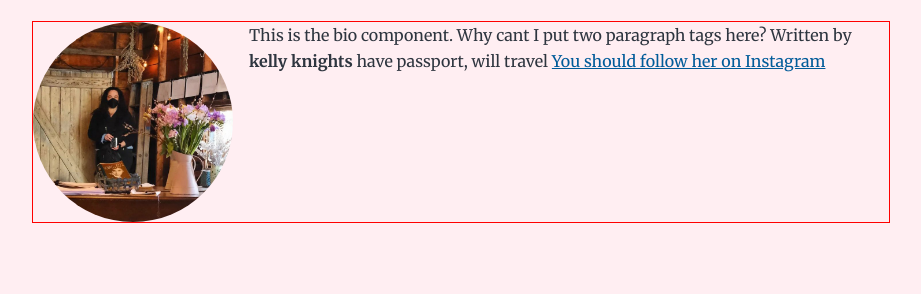
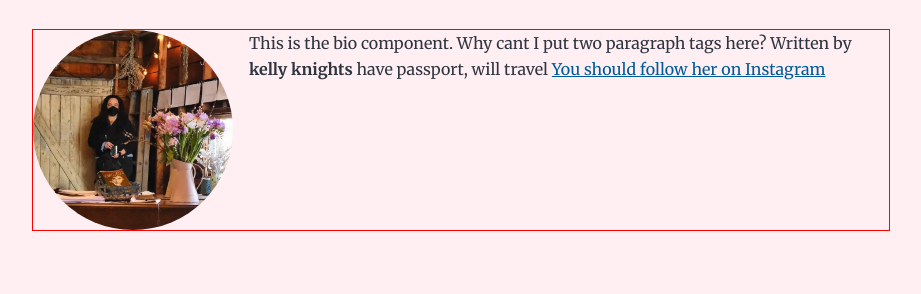
Before and after one commit to kknights/wanderlusty, a Gatsby site: page / in a window 1280 px wide. Shown: the part 119-413 px from the top of the page, without its empty margins (179-1100 px from the left). Built offline with nearby package versions, Linux system fonts and the light colour scheme; Gatsby itself is replaced by a stand-in of ours.

Commit message:
admin | removed normalize.css, added mixins

```diff
--- a/gatsby-browser.js
+++ b/gatsby-browser.js
@@ -1,10 +1,6 @@
 // custom typefaces
 import "typeface-montserrat"
 import "typeface-merriweather"
-// normalize CSS across browsers
-import "./src/normalize.css"
-// custom CSS styles
-// import "./src/style.css"
 
 
 // SCSS
--- a/src/scss/mixins.scss
+++ b/src/scss/mixins.scss
@@ -1,14 +1,58 @@
 /* Media queries */
-@media (max-width: 42rem) {
-    blockquote {
-      padding: var(--spacing-0) var(--spacing-0) var(--spacing-0) var(--spacing-4);
-      margin-left: var(--spacing-0);
+@mixin mobile-only {
+    @media screen and (max-width: 767px) {
+        @content;
     }
-    ul,
-    ol {
-      list-style-position: inside;
+}
+
+@mixin tablet {
+    @media screen and (min-width: 768px) {
+        @content;
     }
-  }
+}
 
 
-  // TODO snag the mixins from bhvn or kala
+@mixin desktop {
+    @media screen and (min-width: 1024px) {
+        @content;
+    }
+}
+
+// full width bleed
+@mixin fullWidth() {
+    width: 100vw;
+    position: relative;
+    left: 50%;
+    right: 50%;
+    margin-left: -50vw;
+    margin-right: -50vw;
+}
+
+// Centering content
+@mixin flexCenter() {
+    display: flex;
+    justify-content: center;
+    align-items: center;
+}
+
+
+// visually hide content
+@mixin visually-hidden {
+    position: absolute !important;
+    height: 1px;
+    width: 1px;
+    overflow: hidden;
+    clip: rect(1px, 1px, 1px, 1px);
+    white-space: nowrap; /* added line */
+}
+
+// helper mixins
+%reset-ul {
+    list-style-type: none;
+    padding: 0;
+    margin: 0;
+}
+
+@mixin backgroundFade {
+    transition: background-color 0.3s ease;
+}
```
Also changed, not shown: src/normalize.css (deleted).
